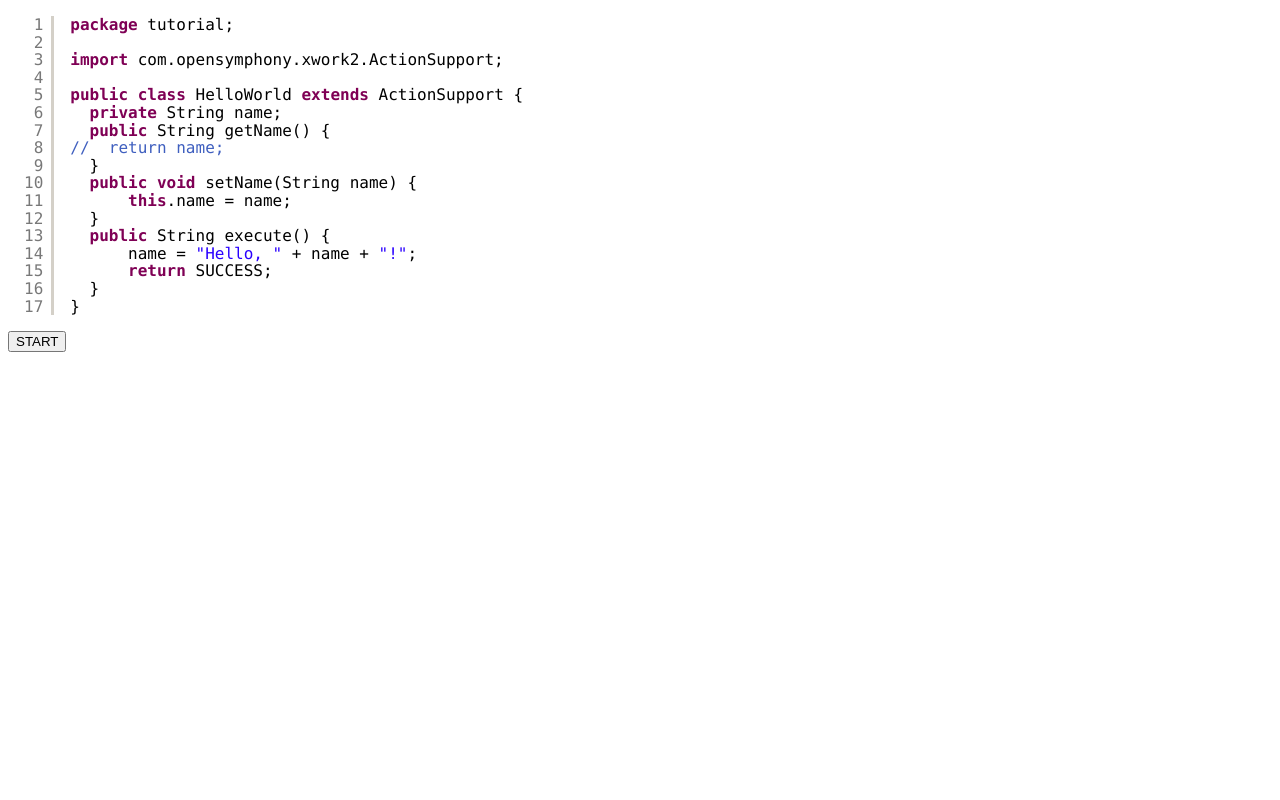
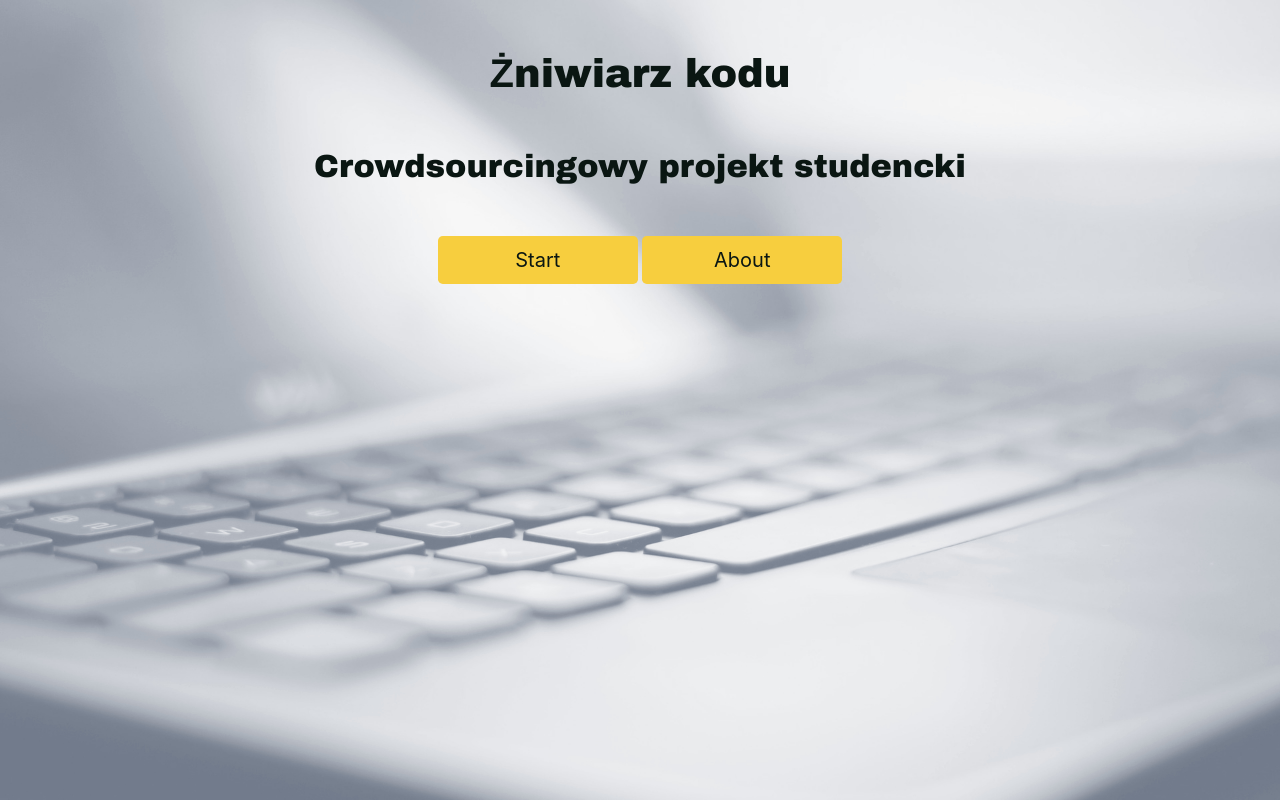
Before and after one commit to jwiszowata/code_reaper, a Django app: page /code_reaper/ in a window 1280 px wide. Run offline with Django 3.2, Linux system fonts and the light colour scheme; data comes from the database, SQL or seed files in the repository; some libraries are stand-ins or nearby versions.

Commit message:
Added first design of website main page. #10

```diff
--- /dev/null
+++ b/code_reaper_app/code_reaper_site/code_reaper/static/code_reaper/index.css
@@ -0,0 +1,33 @@
+html, body {
+  background: url(images/laptop.jpg) no-repeat center center fixed;
+  -webkit-background-size: cover;
+  -moz-background-size: cover;
+  -o-background-size: cover;
+  background-size: cover;
+}
+
+h1, h2 {
+	color: #0a1612;
+	font-family: Arial Black, Helvetica, sans-serif;
+	width: 700px;
+	margin: auto;
+	text-align: center;
+	margin-top: 50px;
+}
+
+h1 {
+	font-weight: bold;
+}
+
+div#buttons {
+	margin: auto;
+    width: 450px;
+    margin-top: 50px;
+    text-align: center;
+}
+
+button {
+	width: 200px;
+	background: #f7ce3e;
+	color: #0a1612;
+}
--- a/code_reaper_app/code_reaper_site/code_reaper/templates/code_reaper/index.html
+++ b/code_reaper_app/code_reaper_site/code_reaper/templates/code_reaper/index.html
@@ -1,40 +1,33 @@
 {% load static %}
 
-<script src="https://ajax.googleapis.com/ajax/libs/jquery/1.11.1/jquery.min.js"></script>
-<script type="text/javascript" async src="{% static 'code_reaper/syntaxhighlighter.js' %}"></script>
-<link type="text/css" rel="stylesheet" href="{% static 'code_reaper/theme.css' %}" />
-<link rel="stylesheet" type="text/css" href="{% static 'code_reaper/style.css' %}" />
+<!doctype html>
+<html lang="en">
+  <head>
+    <title>Hello, world!</title>
+    <!-- Required meta tags -->
+    <meta charset="utf-8">
+    <meta name="viewport" content="width=device-width, initial-scale=1, shrink-to-fit=no">
 
-<!-- {% if latest_question_list %}
-    <ul>
-    {% for question in latest_question_list %}
-        <li><a href="/code_reaper/{{ question.id }}/">{{ question.question_text }}</a></li>
-    {% endfor %}
-    </ul>
-{% else %}
-    <p>No polls are available.</p>
-{% endif %} -->
+    <!-- Bootstrap CSS -->
+    <link rel="stylesheet" href="https://maxcdn.bootstrapcdn.com/bootstrap/4.0.0-beta.2/css/bootstrap.min.css" integrity="sha384-PsH8R72JQ3SOdhVi3uxftmaW6Vc51MKb0q5P2rRUpPvrszuE4W1povHYgTpBfshb" crossorigin="anonymous">
+    <link rel="stylesheet" type="text/css" href="{% static 'code_reaper/index.css' %}" />
+  </head>
 
-<pre class="brush: java;">
-package tutorial;
+  <body>
 
-import com.opensymphony.xwork2.ActionSupport;
+  	<h1> Żniwiarz kodu </h1>
+  	<h2> Crowdsourcingowy projekt studencki </h2>
+  	<div id="buttons">
+  		<button id="start" type="button" class="btn btn-lg">Start</button>
+  		<button id="about" type="button" class="btn btn-lg">About</button>
+  	</div>
 
-public class HelloWorld extends ActionSupport {
-  private String name;
-  public String getName() {
-//  return name;
-  }
-  public void setName(String name) {
-      this.name = name;
-  }
-  public String execute() {
-      name = &#34;Hello, &#34; + name + &#34;!&#34;;
-      return SUCCESS;
-  }
-}
-</pre>
+	<script type="text/javascript" src="{% static 'code_reaper/script.js' %}"></script>
 
-<button class="start">START</button>
-
-<script type="text/javascript" src="{% static 'code_reaper/script.js' %}"></script>
+    <!-- Optional JavaScript -->
+    <!-- jQuery first, then Popper.js, then Bootstrap JS -->
+    <script src="https://code.jquery.com/jquery-3.2.1.slim.min.js" integrity="sha384-KJ3o2DKtIkvYIK3UENzmM7KCkRr/rE9/Qpg6aAZGJwFDMVNA/GpGFF93hXpG5KkN" crossorigin="anonymous"></script>
+    <script src="https://cdnjs.cloudflare.com/ajax/libs/popper.js/1.12.3/umd/popper.min.js" integrity="sha384-vFJXuSJphROIrBnz7yo7oB41mKfc8JzQZiCq4NCceLEaO4IHwicKwpJf9c9IpFgh" crossorigin="anonymous"></script>
+    <script src="https://maxcdn.bootstrapcdn.com/bootstrap/4.0.0-beta.2/js/bootstrap.min.js" integrity="sha384-alpBpkh1PFOepccYVYDB4do5UnbKysX5WZXm3XxPqe5iKTfUKjNkCk9SaVuEZflJ" crossorigin="anonymous"></script>
+  </body>
+</html>
```
Also changed, not shown: code_reaper_app/code_reaper_site/code_reaper/static/code_reaper/style.css (deleted, +0 -7 lines), code_reaper_app/code_reaper_site/code_reaper/templates/index.html (deleted, +0 -44 lines), README.md, code_reaper_app/code_reaper_site/code_reaper/static/code_reaper/images/laptop.jpg (added).
